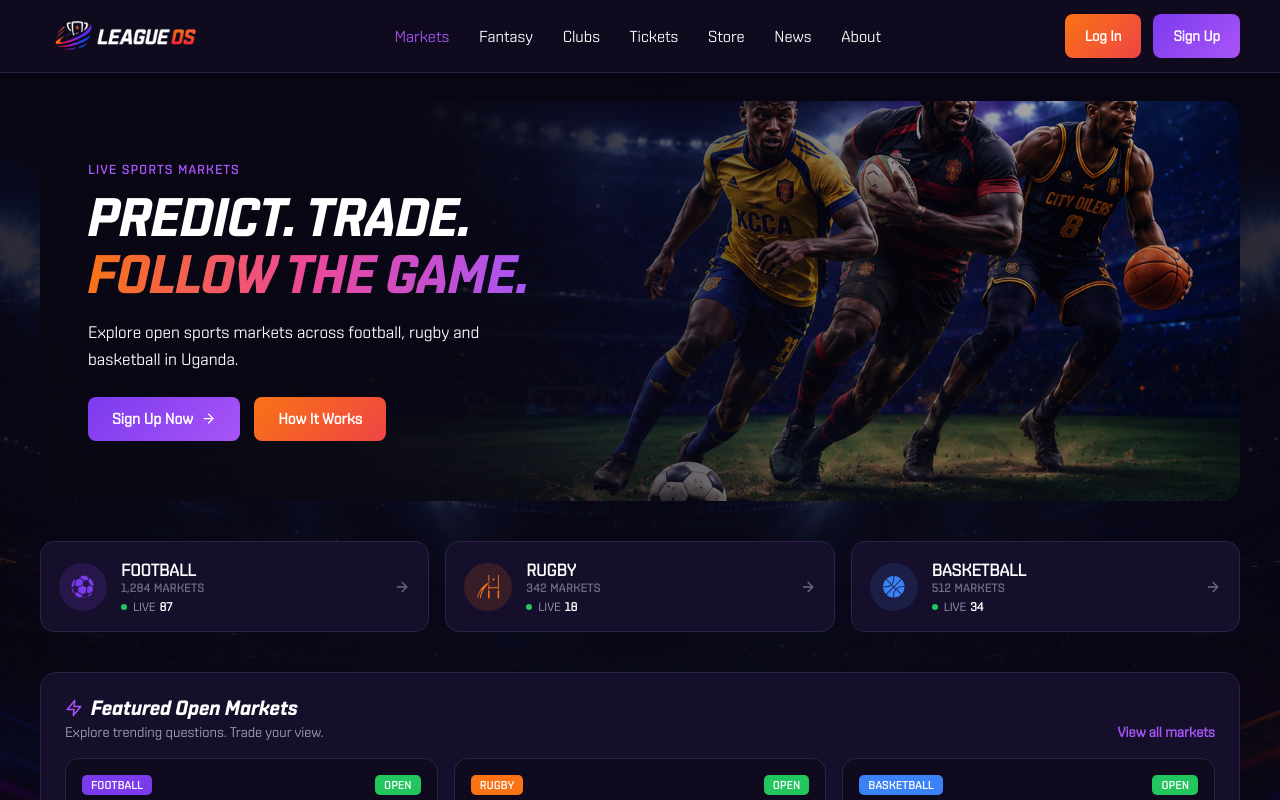
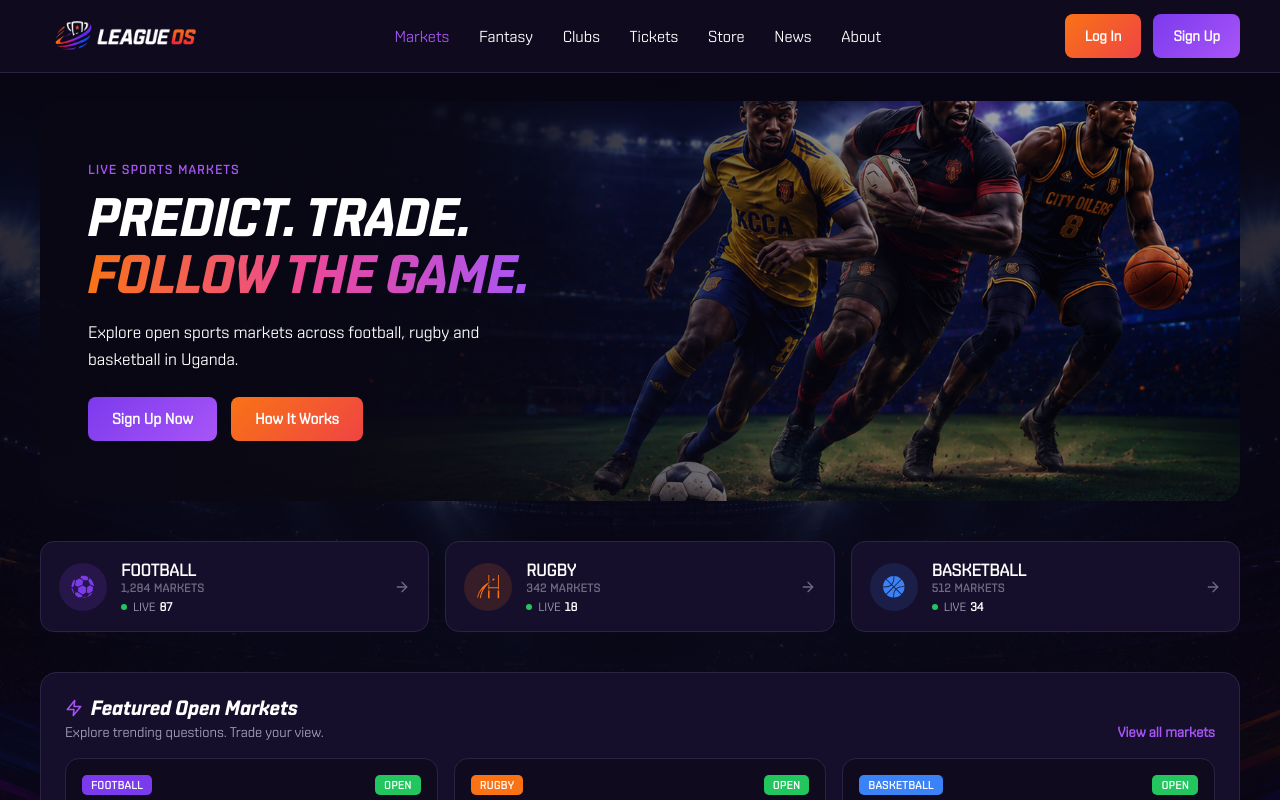
Before and after one commit to LEAGUE-OS-NEW/leagueos_frontend, a React (Vite) app: page /markets in a window 1280 px wide. Shown: the top 800 px of the page. Built offline with nearby package versions, Linux system fonts and the light colour scheme.

Commit message:
style: remove trailing arrow icon from Sign Up Now button

```diff
--- a/src/pages/markets/Markets.tsx
+++ b/src/pages/markets/Markets.tsx
@@ -344,7 +344,6 @@ function Markets() {
             <div className="markets-hero-actions">
               <Link to="/signup" className="markets-cta markets-cta--primary">
                 Sign Up Now
-                <FiArrowRight />
               </Link>
               <a href="#how-markets-work" className="markets-cta markets-cta--accent">
                 How It Works
```
